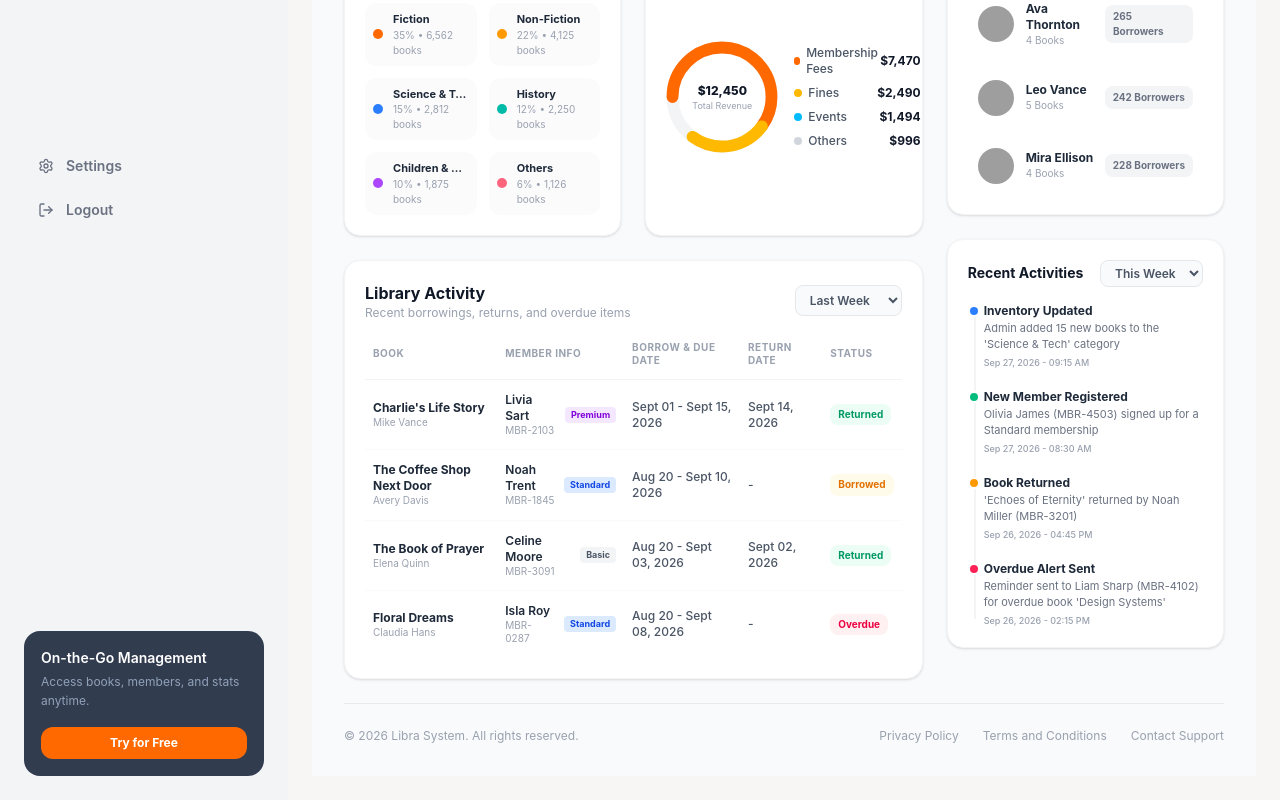
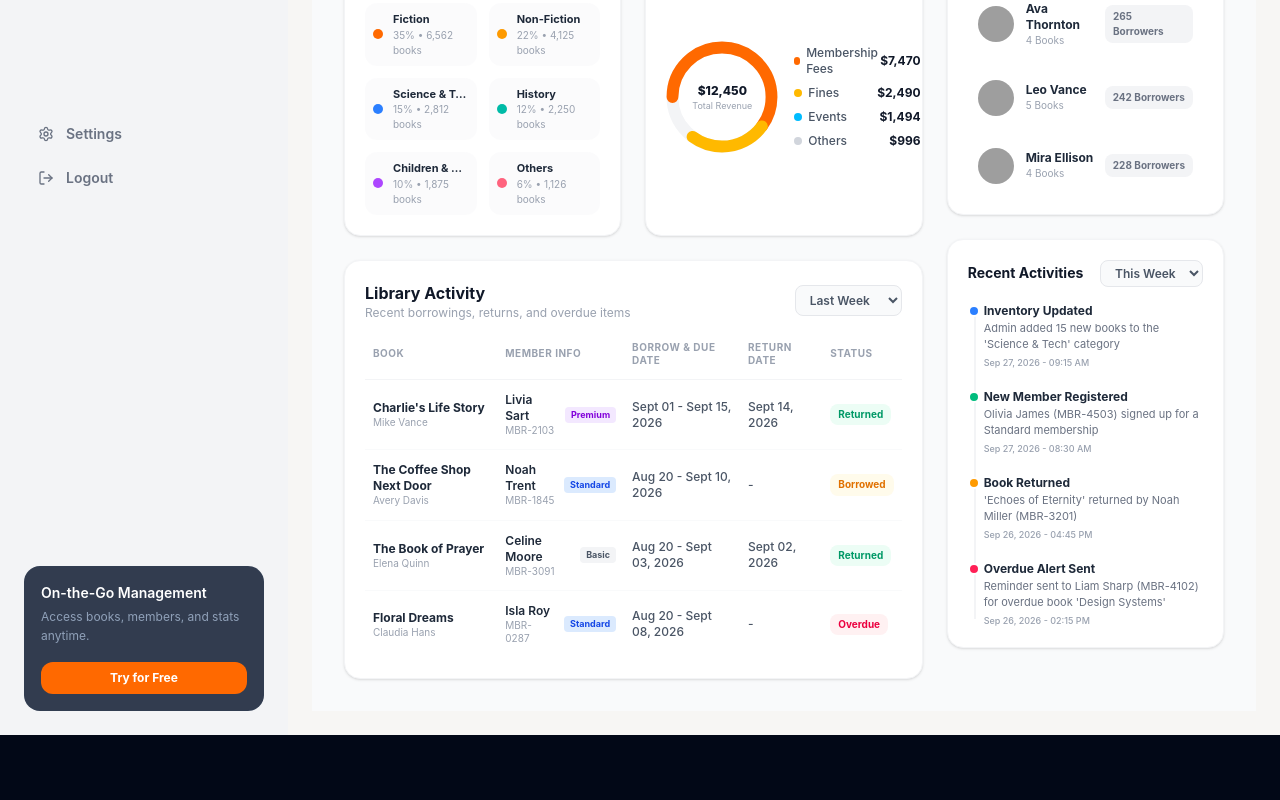
Before and after one commit to system-Barinda/LIBRA, a React (Vite) app: page /dashboard in a window 1280 px wide. Shown: the part 711-1511 px from the top of the page. After the commit the page ends 1446 px from the top, so only its background shows below. Built offline with nearby package versions, Linux system fonts and the light colour scheme; grey boxes are pictures that could not be loaded.

Commit message:
chore:changing and seperately file

```diff
--- a/src/pages/LandingPage.tsx
+++ b/src/pages/LandingPage.tsx
@@ -1,82 +1,16 @@
 import React, { useState } from "react";
 import {
-  LayoutDashboard,
-  Inbox,
-  Activity,
   BookOpen,
-  Users,
-  Settings,
-  LogOut,
-  Search,
   Bell,
-  ChevronDown,
-  ChevronRight,
   TrendingUp,
   TrendingDown,
-  Plus,
-  MoreVertical,
   BookMarked,
   RotateCcw,
   UserCheck,
   Star,
-  CheckCircle2,
-  Clock,
-  AlertCircle,
   Menu,
   X,
-  Filter,
-  Download,
-  Calendar,
 } from "lucide-react";
-
-// --- TYPES ---
-interface StatCardProps {
-  title: string;
-  value: string;
-  change: string;
-  isPositive: boolean;
-  subtext: string;
-  icon: React.ElementType;
-}
-
-interface TopBook {
-  id: string;
-  title: string;
-  author: string;
-  rating: number;
-  bookId: string;
-  borrowers: number;
-  coverBg: string;
-  coverImage?: string;
-}
-
-interface TopAuthor {
-  id: string;
-  name: string;
-  books: number;
-  borrowers: string;
-  avatar: string;
-}
-
-interface RecentActivityItem {
-  id: string;
-  type: "update" | "member" | "return" | "overdue";
-  title: string;
-  description: string;
-  time: string;
-}
-
-interface LibraryActivityRow {
-  id: string;
-  bookTitle: string;
-  bookAuthor: string;
-  member: string;
-  memberId: string;
-  memberTier: string;
-  borrowDueDate: string;
-  returnDate: string;
-  status: "Returned" | "Borrowed" | "Overdue";
-}
 
 export const LandingPage: React.FC = () => {
   const [isMobileMenuOpen, setIsMobileMenuOpen] = useState(false);
@@ -832,22 +766,6 @@ export const LandingPage: React.FC = () => {
             </div>
           </div>
         </div>
-
-        {/* FOOTER */}
-        <footer className="pt-6 border-t border-gray-200/80 flex flex-col sm:flex-row items-center justify-between gap-4 text-xs text-gray-400">
-          <p>© 2026 Libra System. All rights reserved.</p>
-          <div className="flex items-center gap-6">
-            <a href="#" className="hover:text-gray-600 transition-colors">
-              Privacy Policy
-            </a>
-            <a href="#" className="hover:text-gray-600 transition-colors">
-              Terms and Conditions
-            </a>
-            <a href="#" className="hover:text-gray-600 transition-colors">
-              Contact Support
-            </a>
-          </div>
-        </footer>
       </main>
     </div>
   );
--- a/src/types/BookTypes.ts
+++ b/src/types/BookTypes.ts
@@ -52,3 +52,52 @@ export interface CoreService {
   features: string[];
   ctaText: string;
 }
+
+// --- TYPES ---
+export interface StatCardProps {
+  title: string;
+  value: string;
+  change: string;
+  isPositive: boolean;
+  subtext: string;
+  icon: React.ElementType;
+}
+
+export interface TopBook {
+  id: string;
+  title: string;
+  author: string;
+  rating: number;
+  bookId: string;
+  borrowers: number;
+  coverBg: string;
+  coverImage?: string;
+}
+
+export interface TopAuthor {
+  id: string;
+  name: string;
+  books: number;
+  borrowers: string;
+  avatar: string;
+}
+
+export interface RecentActivityItem {
+  id: string;
+  type: "update" | "member" | "return" | "overdue";
+  title: string;
+  description: string;
+  time: string;
+}
+
+export interface LibraryActivityRow {
+  id: string;
+  bookTitle: string;
+  bookAuthor: string;
+  member: string;
+  memberId: string;
+  memberTier: string;
+  borrowDueDate: string;
+  returnDate: string;
+  status: "Returned" | "Borrowed" | "Overdue";
+}
```
